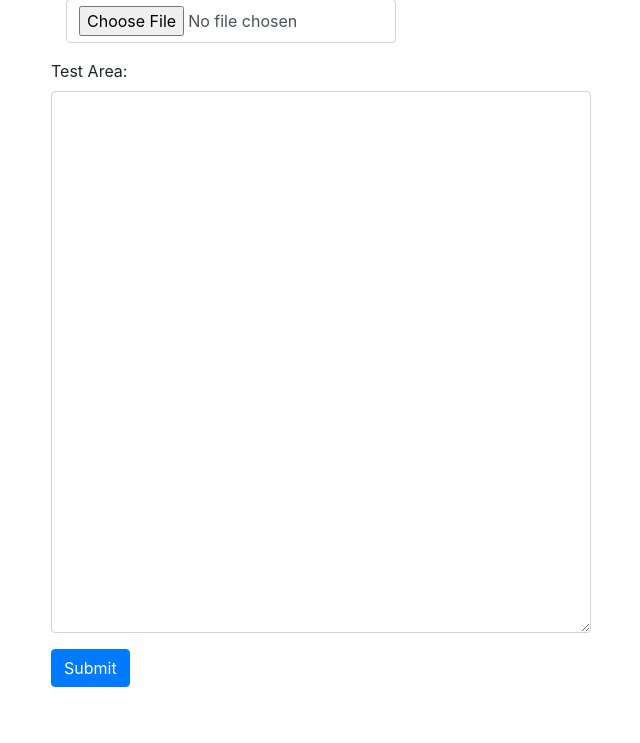
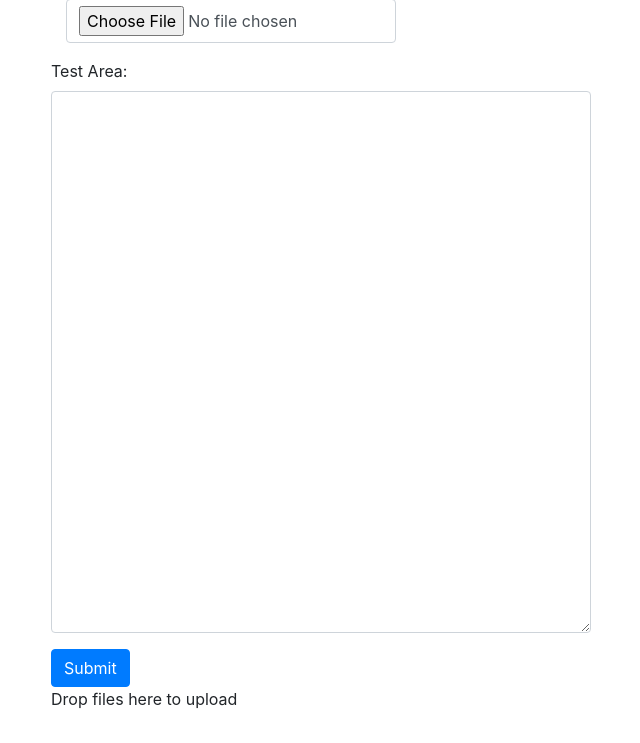
Before and after one commit to philratcliffe/drag_and_drop_test, a Django app: page / in a window 1280 px wide. Shown: the part 57-800 px from the top of the page, without its empty margins (34-674 px from the left). Run offline with Django 3.2, Linux system fonts and the light colour scheme; some libraries are stand-ins or nearby versions.

Commit message:
Updated to include dropzone

```diff
--- a/templates/home.html
+++ b/templates/home.html
@@ -22,7 +22,7 @@
 
     <div class="row">
       <div class="col-md-6">
-        <form role="form" action="/" enctype="multipart/form-data" method="post">
+        <form class="dropzone" role="form" action="/" enctype="multipart/form-data" method="post">
           {% csrf_token %}
           <div class="form-group">
           <div class="col-md-8">
@@ -41,5 +41,6 @@
 
 
 </body>
+<script src="{% static 'js/dropzone.js' %}"></script>
 
 </html>
```
